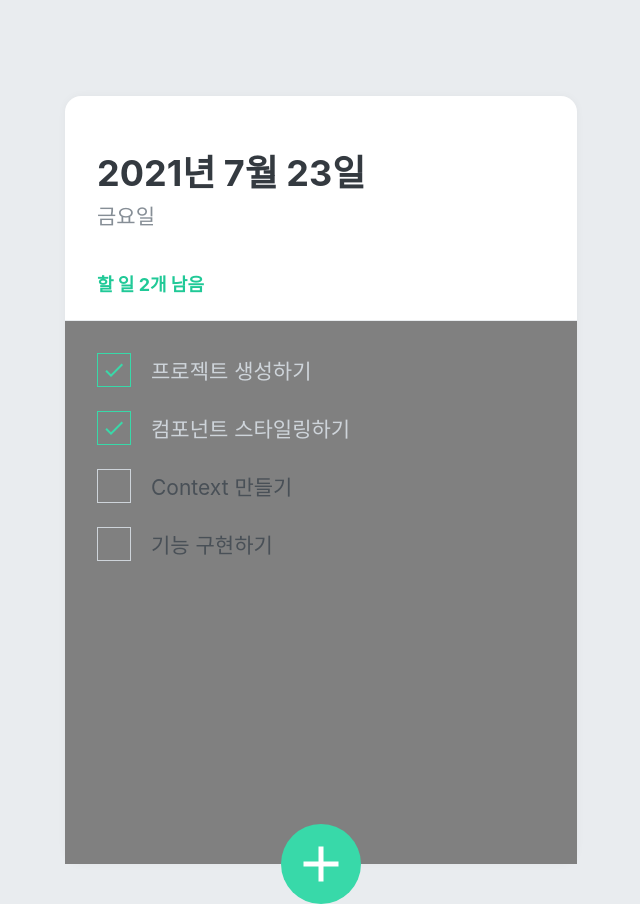
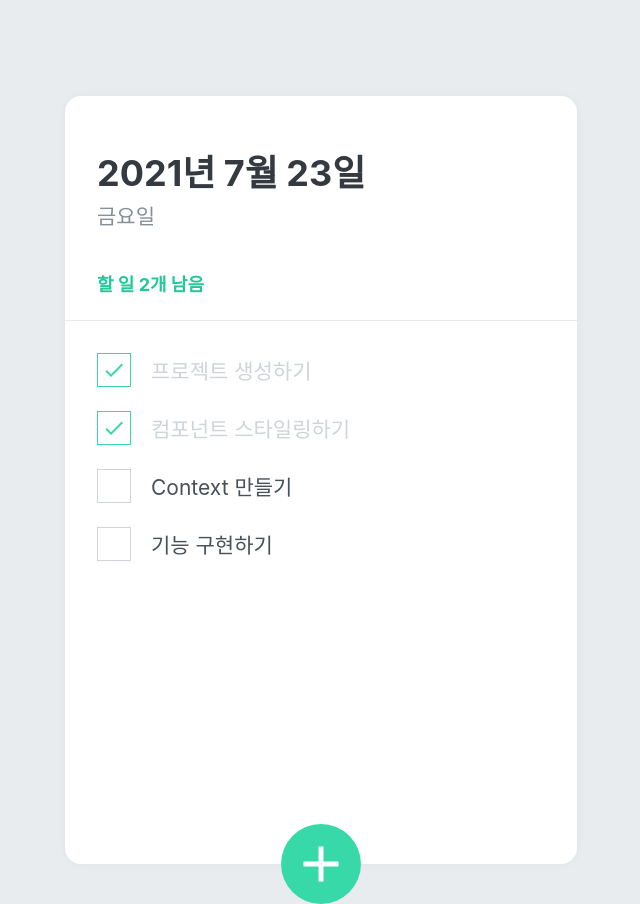
Before and after one commit to jjy321501/React-App, a React (Create React App) app in the folder mashup-todolist/: page / in a window 1280 px wide. Shown: the whole page, without its empty margins (319-959 px from the left). Built offline with nearby package versions, Linux system fonts and the light colour scheme.

Commit message:
TodoItem / css 수정

```diff
--- a/mashup-todolist/src/components/TodoItem.js
+++ b/mashup-todolist/src/components/TodoItem.js
@@ -43,7 +43,7 @@ const CheckCircle = styled.div`
     props.done &&
     css`
         border: 1px solid #38d9a9;
-        color: #39d9a9;
+        color: #38d9a9;
     `}
 `;
 
--- a/mashup-todolist/src/components/TodoList.js
+++ b/mashup-todolist/src/components/TodoList.js
@@ -8,7 +8,6 @@ const TodoListBlock = styled.div`
     padding: 20px 32px;
     padding-bottom: 48px;
     overflow-y: auto;
-    background: gray; /* 사이즈 조정이 잘 되고 있는지 확인하기위한 임시 스타일 */
 `;
 
 function  TodoList() {
```
